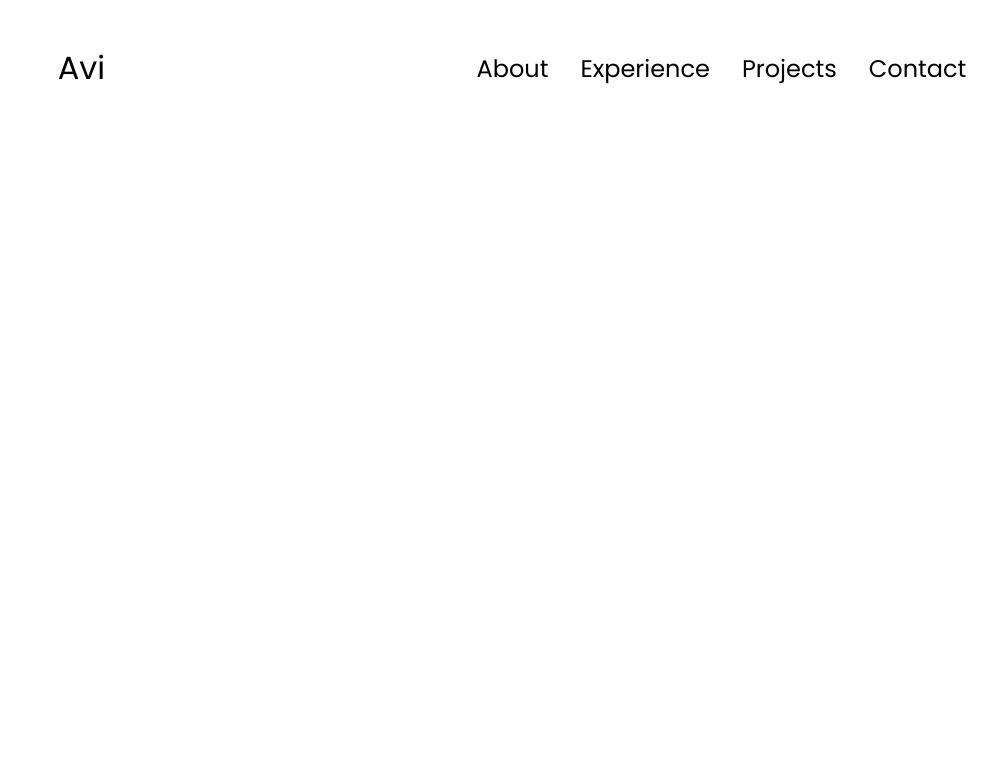
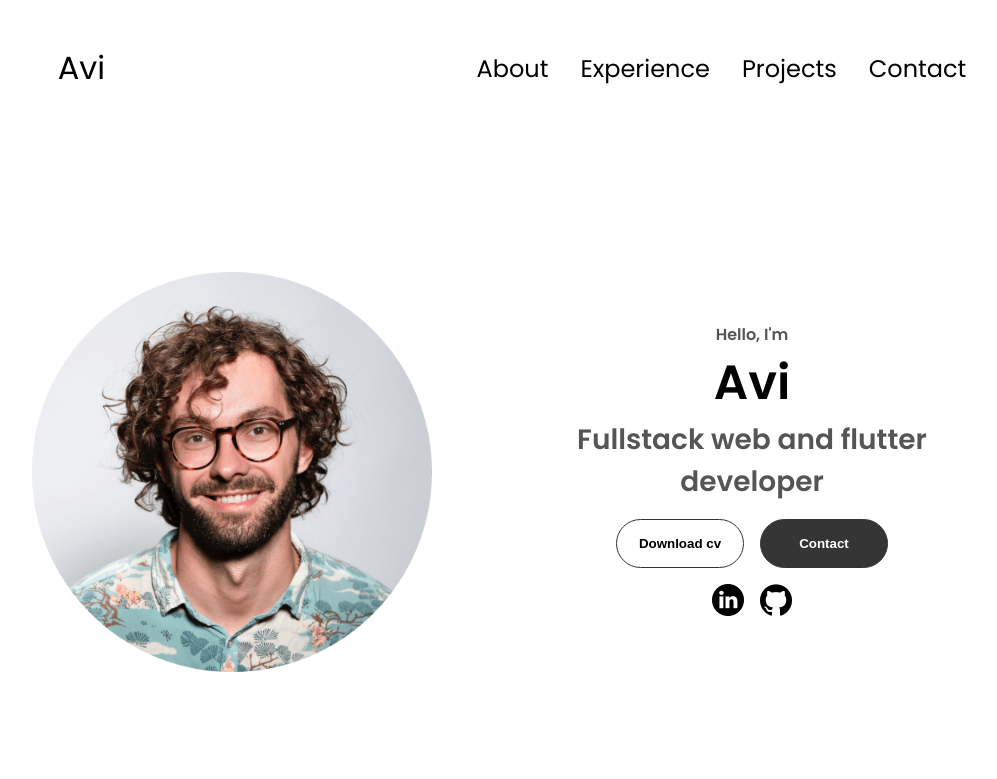
Before and after one commit to Spikree/my-portfolio, a plain HTML site: page index.html in a window 1280 px wide. Shown: the whole page, without its empty margins (128-1125 px from the left). Drawn offline with Linux system fonts and the light colour scheme.

Commit message:
profile section

```diff
--- a/index.html
+++ b/index.html
@@ -36,6 +36,24 @@
     </div>
     </div>
    </nav>
+   <section id="profile">
+    <div class="section__pic-container">
+        <img src="./assets/profile-pic.png" alt="Avi profile picture">
+    </div>
+    <div class="section__text">
+        <p class="section__text__p1">Hello, I'm</p>
+        <h1 class="title">Avi</h1>
+        <p class="section__text__p2">Fullstack web and flutter developer</p>
+        <div class="btn-container">
+            <button class="btn btn-color-2" onclick="window.open('./assets/resume-example.pdf')">Download cv</button>
+            <button class="btn btn-color-1" onclick="location.href ='./#contact'">Contact</button>
+        </div>
+        <div id="socials-container">
+            <a href="https://www.linkedin.com/in/avi-mahalingpure-640248280/"><img src="./assets/linkedin.png" alt="Linkedin logo/profile" class="icon"></a>
+            <a href="https://github.com/Spikree"><img src="./assets/github.png" alt="github logo/profile" class="icon"></a>
+        </div>
+    </div>
+   </section>
     <script src="script.js"></script>
 </body>
 </html>
--- a/styles.css
+++ b/styles.css
@@ -142,3 +142,117 @@ a:hover {
 .hamburger-icon span:first-child {
     transform: none;
 }
+
+/* sections */
+
+section {
+    padding-top: 4vh;
+    height: 96vh;
+    margin: 0 10rem;
+    box-sizing: border-box;
+    min-height: fit-content;
+}
+
+.section-container {
+    display: flex;
+}
+
+/* profile */
+
+#profile {
+    display: flex;
+    justify-content: center;
+    gap: 5rem;
+    height: 80vh;
+}
+
+.section__pic-container {
+    display: flex;
+    height: 400px;
+    width: 400px;
+    margin: auto 0;
+}
+
+.section__text {
+    align-self: center;
+    text-align: center;
+}
+
+.section__text p {
+    font-weight: 600;
+}
+
+.section__text__p1 {
+    text-align: center;
+
+}
+
+.section__text__p2 {
+    font-size: 1.75rem;
+    margin-bottom: 1rem;
+}
+
+.title {
+    font-size: 3rem;
+    text-align: center;
+}
+
+#socials-container {
+    display: flex;
+    justify-content: center;
+    margin-top: 1rem;
+    gap: 1rem;
+}
+
+/* icons */
+
+.icon {
+    cursor: pointer;
+    height: 2rem;
+}
+
+/* Buttons */
+
+.btn-container {
+    display: flex;
+    justify-content: center;
+    gap: 1rem;
+
+}
+
+.btn {
+    font-weight: 600;
+    transition: all 300ms ease;
+    padding: 1rem;
+    width: 8rem;
+    border-radius: 2rem;
+}
+
+.btn-color-1, .btn-color-2 {
+    border: rgb(53, 53, 53) 0.1rem solid;
+}
+
+.btn-color-1:hover, .btn-color-2:hover {
+    cursor: pointer;
+}
+
+.btn-color-1, .btn-color-2:hover {
+    background-color: rgb(53, 53, 53);
+    color: white;
+}
+
+.btn-color-1:hover {
+    background: rgb(0, 0, 0);
+}
+
+.btn-color-2 {
+    background: none;
+}
+
+.btn-color-2:hover {
+    border: rgb(255, 255, 255) 0.1rem solid;
+}
+
+.btn-container {
+    gap: 1rem;
+}
```
